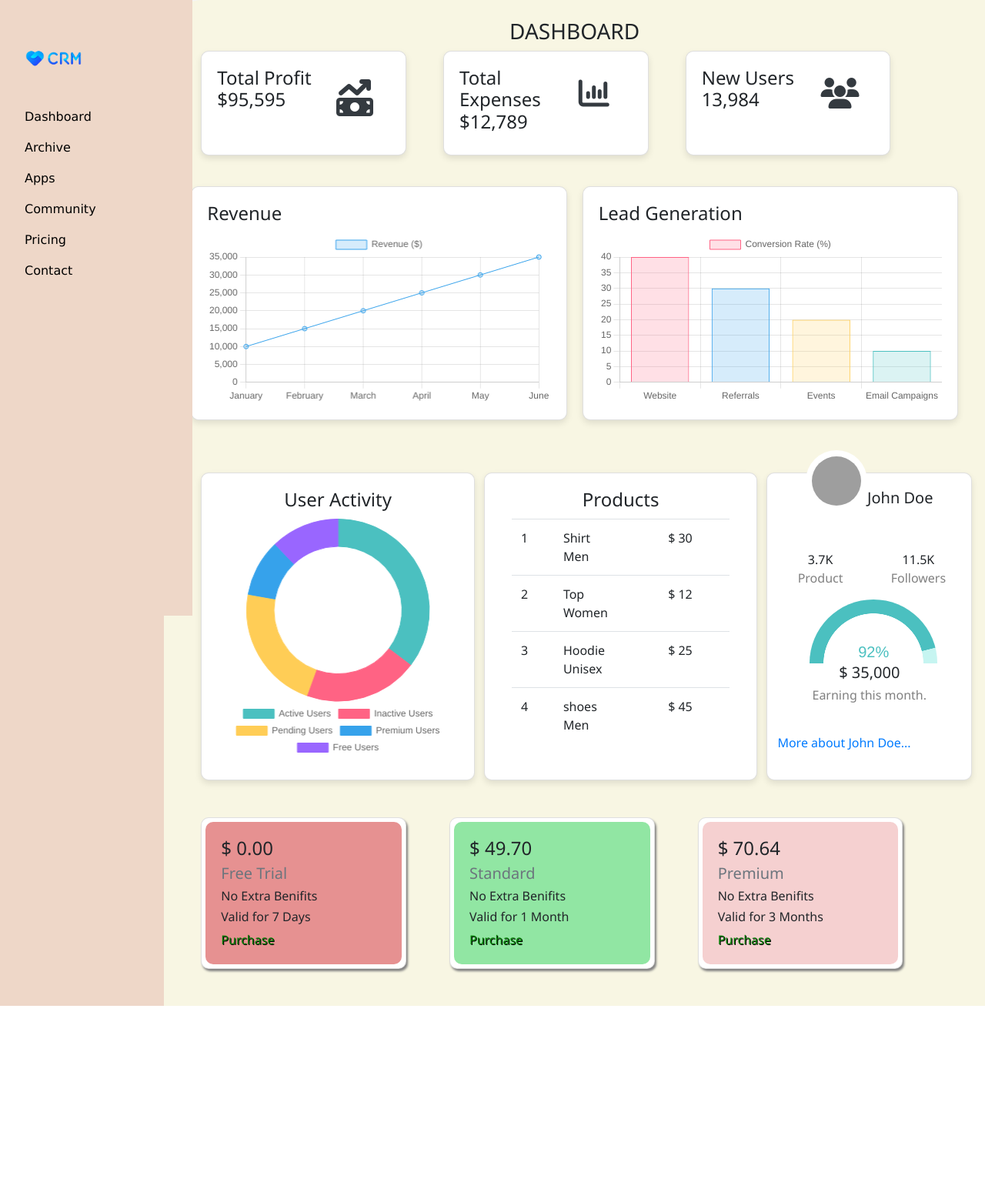
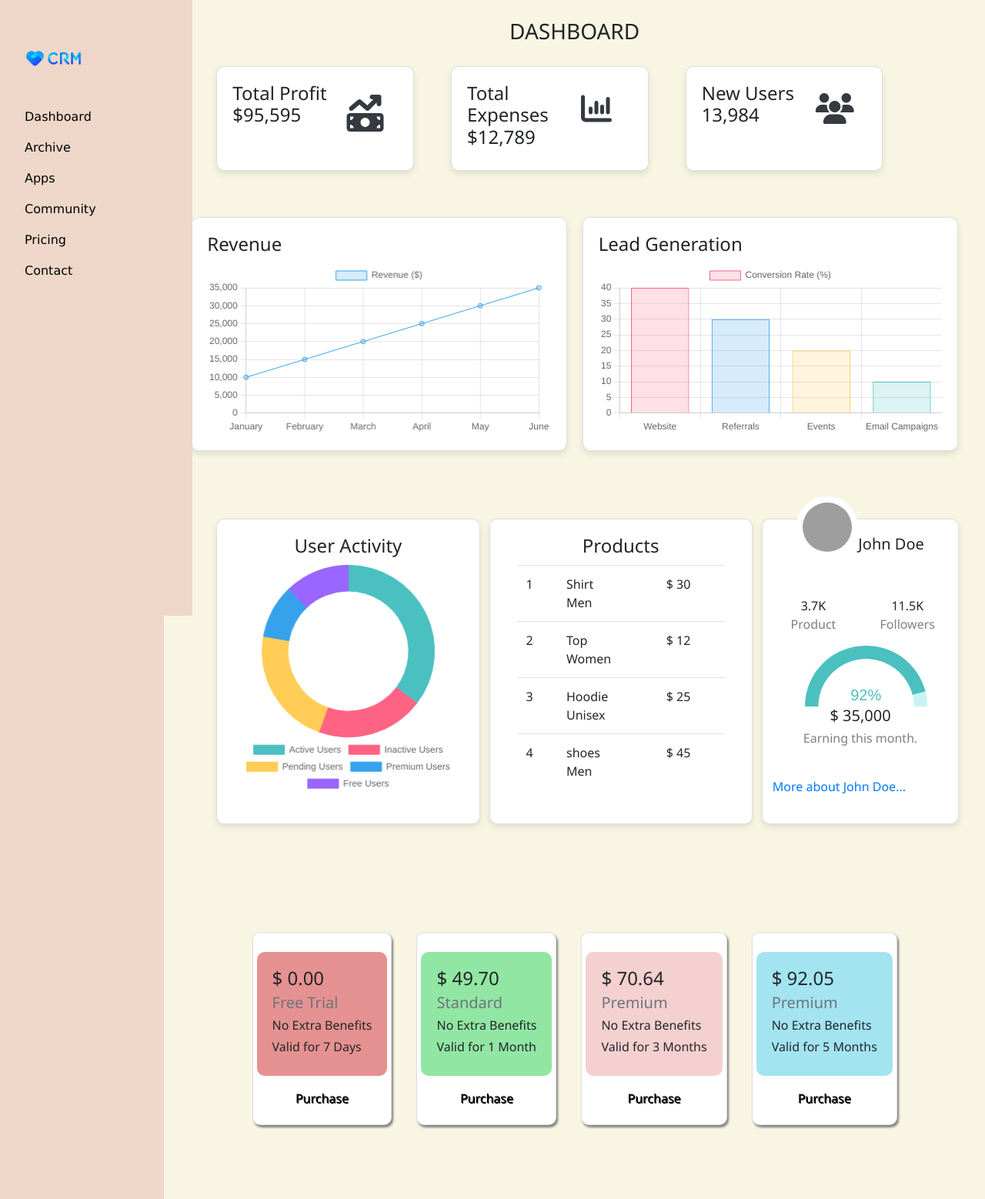
Before and after one commit to renukaraviotp/CRM, a Django app: page /dashboard in a window 1280 px wide. Shown: the whole page at 77% size. Before the commit the page ends 1307 px from the top, so only its background shows below. Run offline with Django 4.2, Linux system fonts and the light colour scheme; some libraries are stand-ins or nearby versions; grey boxes are pictures that could not be loaded.

Commit message:
5 commit

```diff
--- a/templates/base.html
+++ b/templates/base.html
@@ -76,8 +76,8 @@
 
     <div >
       <nav class="navbar navbar-expand-lg  bg-light bcolor" id="navbarList" >
-          <a class="navbar-brand" href="#">
-              <img src="{% static 'images/logo.png' %}" height="60" alt="logo">
+          <a class="navbar-brand" href="{% url "landpage" %}">
+              <img src="{% static 'images/logo.png' %}" height="60">
           </a>
           <button class="navbar-toggler navbar-light" type="button" data-toggle="collapse" data-target="#navbarSupportedContent" aria-controls="navbarSupportedContent" aria-expanded="false" aria-label="Toggle navigation">
               <span class="navbar-toggler-icon"></span>
--- a/templates/dashboard.html
+++ b/templates/dashboard.html
@@ -136,18 +136,11 @@
             -o-border-radius: 49px;
             line-height: 1.7em;
           }
-          #archiveBox{
-            /* width: 100px;
-            height: 100px; */
+          #archivebox{
             transition: all 0.7s ease;
 
         }
-        /* #archiveBox.dragover{
-            height: 150px;
-            width: 150px;
-
-        } */
-        #archiveBox.drop{
+        #archivebox.drop{
             height: 0px;
             width: 0px;
             transition: all 0.7s ease;
@@ -191,20 +184,17 @@
 
 
 
-        #archiveBox.dragover #archiveIcon {
+        #archivebox.dragover #archiveIcon {
         font-size: 2em;
-        /* padding: 50% 35%; */
         transition: font-size 0.7s ease;
         }
-        #archiveDiv{
+        #archivediv{
             display: none;
             transition: opacity 0.7s ease;
         }
         .cardbox{
-            /* border-radius: 15px; */
             box-shadow: 2px 3px 3px grey;
             padding: 5px;
-            /* background-color: rgba(20, 188, 168, 0.2); */
         }
 
         .cardbox:hover{
@@ -224,11 +214,30 @@
             color: black;
 
         }
+        @media (min-width: 768px) {
+            /* Add this style for the archive icon */
+            #archiveIcon.selected {
+                display: block;
+            }
+        }
+        #archiveIcon.selected {
+            display: block;
+        }
+
+        /* Adjust the position of the icon */
+        #archiveIcon.selected {
+            position: absolute;
+            top: 50%;
+            left: 50%;
+            transform: translate(-50%, -50%);
+            z-index: 9999; /* Ensure it's above other elements */
+        }
+
     </style>
 <body>
     <br>
     <h3 style="text-align:center;">DASHBOARD</h3>
-    <div class="row">
+    <div class="row" style="padding:20px;">
         <section class="card col-md-3 ml-5">
             <div class="row">
                 <div class="col-md-8">
@@ -260,38 +269,6 @@
             </div>
         </section>
     </div>
-    {% comment %} <div class="first1">
-        <section class="card">
-            <div class="row">
-                <div class="col-md-8">
-                    <h4>Total Profit <br>$95,595</h4>
-                </div>
-                <div class="market-update-right">
-                    <i class="fa fa-money-bill-trend-up"></i>
-                </div>
-            </div>
-        </section>
-        <section class="card">
-            <div class="row">
-                <div class="col-md-8">
-                    <h4>Total Expenses <br>$12,789</h4>
-                </div>
-                <div class="market-update-right">
-                    <i class="fa fa-bar-chart"></i>
-                </div>
-            </div>
-        </section>
-        <section class="card">
-            <div class="row">
-                <div class="col-md-8">
-                    <h4>New Users <br>13,984</h4>
-                </div>
-                <div class="market-update-right">
-                    <i class="fa fa-users"></i>
-                </div>
-            </div>
-        </section>
-    </div> {% endcomment %}
     <main class="container mainc">
         <section id="revenue" class="card">
             <h2>Revenue</h2>
@@ -302,7 +279,7 @@
             <canvas id="leadGenerationChart" width="400" height="200"></canvas>
         </section>
     </main><br><br>
-    <div class="row">
+    <div class="row" style="padding:20px;">
         <section id="user-activity" class="card col-md-4 ml-5 mr-1">
             <h2 style="text-align:center">User Activity</h2>
             <canvas id="userActivityChart" width="300" height="100"></canvas>
@@ -356,70 +333,95 @@
             </div>
         </section>
     </div><br><br>
-    <!-- archive box -->
-<div class="row mt-5" id="archiveDiv"  >
-    <div id="archiveBox" class="col d-flex justify-content-center" >
-        <i id="archiveIcon" class="fa-solid fa-box-archive fa-fade fa-xl" style="color: orangered;"></i>
+    {% comment %} archive box  {% endcomment %}
+    <div class="row mt-5" id="archivediv"  >
+        <div id="archivebox" class="col d-flex justify-content-center" >
+            <i id="archiveIcon" class="fa-solid fa-box-archive fa-fade fa-xl" style="color: red;"></i>
+        </div>
     </div>
-</div>
-    {% comment %} <div class="acard">
-        <section class="card cardbox">
-            <div class="card-body" style="background-color: #e69191;border-radius:10px;">
+{% comment %} archive cards {% endcomment %}
+    <div class=" col-md justify-content-center  py-5" style="display: flex;flex-wrap: wrap;justify-content: start;">
+
+        <div class="mx-md-3" style"gap:20px;">
+            <div class="card draggable cardbox mt-4" draggable="true">
+                <div class="card-body" style="margin-top: 20px;background-color: #e69191;border-radius:10px;gap:20px" >
                 <h4 class="card-title">$ 0.00</h4>
                 <h5 class="card-subtitle mb-2 text-muted">Free Trial</h5>
-                <h6>No Extra Benifits</h6>
+                <h6>No Extra Benefits</h6>
+                <h6>Valid for 7 Days</h6>
+                </div>
+                <center> <a href="#" class="btn p-3 w-100 " >Purchase</a> </center>
+            </div>
+        </div>
+
+        <div class="mx-md-3" style"gap:20px;">
+            <div class="card draggable cardbox mt-4" draggable="true">
+                <div class="card-body" style="margin-top: 20px;background-color: #91e6a3;border-radius:10px;gap:20px" >
+                    <h4 class="card-title">$ 49.70</h4>
+                    <h5 class="card-subtitle mb-2 text-muted">Standard</h5>
+                    <h6>No Extra Benefits</h6>
+                    <h6>Valid for 1 Month</h6>
+                </div>
+                <center> <a href="#" class="btn p-3 w-100 " >Purchase</a> </center>
+            </div>
+        </div>
+
+        <div class="mx-md-3" style"gap:20px;">
+            <div class="card draggable cardbox mt-4" draggable="true">
+                <div class="card-body" style="margin-top: 20px;background-color: #f5d0d0;border-radius:10px;gap:20px" >
+                    <h4 class="card-title">$ 70.64</h4>
+                    <h5 class="card-subtitle mb-2 text-muted">Premium</h5>
+                    <h6>No Extra Benefits</h6>
+                    <h6>Valid for 3 Months</h6>
+                </div>
+                <center> <a href="#" class="btn p-3 w-100 " >Purchase</a> </center>
+            </div>
+        </div>
+
+        <div class="mx-md-3" style"gap:20px;">
+            <div class="card draggable cardbox mt-4" draggable="true">
+                <div class="card-body" style="margin-top: 20px;background-color: #a3e4f0;border-radius:10px;gap:20px" >
+                    <h4 class="card-title">$ 92.05</h4>
+                    <h5 class="card-subtitle mb-2 text-muted">Premium</h5>
+                    <h6>No Extra Benefits</h6>
+                    <h6>Valid for 5 Months</h6>
+                </div>
+                <center> <a href="#" class="btn p-3 w-100 " >Purchase</a> </center>
+            </div>
+        </div>
+    </div>
+
+
+    {% comment %} <div class="row" style="justify-content: start;">
+        <div class="card cardbox draggable col-md-3 ml-5 mr-2" draggable="true">
+            <div class="card-body" style="background-color: #e69191;border-radius:10px;gap:20px">
+                <h4 class="card-title">$ 0.00 <br>Free Trial</h4>
+                <h6>No Extra Benefits</h6>
                 <h6>Valid for 7 Days</h6>
                 <a href="#" class="card-link" style="color:green;">Purchase</a>
-              </div>
-        </section>
-        <section class="card cardbox">
-            <div class="card-body" style="background-color: #91e6a3;border-radius:10px;">
-                <h4 class="card-title">$ 0.00</h4>
-                <h5 class="card-subtitle mb-2 text-muted">Free Trial</h5>
-                <h6>No Extra Benifits</h6>
-                <h6>Valid for 7 Days</h6>
-                <a href="#" class="card-link" style="color:green;">Purchase</a>
-              </div>
-        </section>
-        <section class="card cardbox">
-            <div class="card-body" style="background-color: #f5d0d0;border-radius:10px;">
-                <h4 class="card-title">$ 0.00</h4>
-                <h5 class="card-subtitle mb-2 text-muted">Free Trial</h5>
-                <h6>No Extra Benifits</h6>
-                <h6>Valid for 7 Days</h6>
-                <a href="#" class="card-link" style="color:green;">Purchase</a>
-              </div>
-        </section>
-    </div> {% endcomment %}
-    <div class="row">
-        <section class="card cardbox col-md-3 ml-5 mr-2">
-            <div class="card-body" style="background-color: #e69191;border-radius:10px;gap:20px">
-                <h4 class="card-title">$ 0.00</h4>
-                <h5 class="card-subtitle mb-2 text-muted">Free Trial</h5>
-                <h6>No Extra Benifits</h6>
-                <h6>Valid for 7 Days</h6>
-                <a href="#" class="card-link" style="color:green;">Purchase</a>
-              </div>
-        </section>
-        <section class="card cardbox col-md-3 ml-5 mr-2">
+            </div>
+        </div>
+        <div class="card draggable cardbox col-md-3 ml-5 mr-2" draggable="true">
             <div class="card-body" style="background-color: #91e6a3;border-radius:10px;">
                 <h4 class="card-title">$ 49.70</h4>
                 <h5 class="card-subtitle mb-2 text-muted">Standard</h5>
-                <h6>No Extra Benifits</h6>
+                <h6>No Extra Benefits</h6>
                 <h6>Valid for 1 Month</h6>
                 <a href="#" class="card-link" style="color:green;">Purchase</a>
-              </div>
-        </section>
-        <section class="card cardbox col-md-3 ml-5 mr-2">
+            </div>
+        </div>
+        <div class="card draggable cardbox col-md-3 ml-5 mr-2" draggable="true">
             <div class="card-body" style="background-color: #f5d0d0;border-radius:10px;">
                 <h4 class="card-title">$ 70.64</h4>
                 <h5 class="card-subtitle mb-2 text-muted">Premium</h5>
-                <h6>No Extra Benifits</h6>
+                <h6>No Extra Benefits</h6>
                 <h6>Valid for 3 Months</h6>
                 <a href="#" class="card-link" style="color:green;">Purchase</a>
-              </div>
-        </section>
-    </div><br><br>
+            </div>
+        </div>
+    </div> {% endcomment %}
+
+    <br><br>
     <script>
         // Revenue Chart
         var revenueData = {
@@ -519,8 +521,8 @@
     </script>
     <script>
         let cards = document.getElementsByClassName('cardbox');
-        let archiveBox = document.getElementById('archiveBox');
-        let archiveDiv = document.getElementById('archiveDiv');
+        let archivebox = document.getElementById('archivebox');
+        let archivediv = document.getElementById('archivediv');
 
         // Load archived cards from local storage
         let archivedCards = JSON.parse(localStorage.getItem('archivedCards')) || [];
@@ -533,29 +535,35 @@
         // Function to handle dropping a card into the archive box
         function handleDrop(selectedCard) {
             selectedCard.style.display = 'none';
-            archiveDiv.style.display = 'none';
+            archivediv.style.display = 'none';
             archivedCards.push(selectedCard.innerHTML); // Save card HTML content
             saveToLocalStorage(); // Save to local storage
+            // Add 'selected' class to archive icon
+            archiveIcon.classList.add('selected');
 
         }
+
 
         for (let card of cards) {
         // Add dragstart event listener for desktop view
         card.addEventListener("dragstart", function(e) {
-            archiveDiv.style.display = 'block'; // Display the archiveDiv
-            archiveDiv.style.opacity = '1';
+            archivediv.style.display = 'block'; // Display the archivediv
+            archivediv.style.opacity = '1';
             let selected = e.target;
 
-            archiveBox.addEventListener("dragover", function(e) {
+            archivebox.addEventListener("dragover", function(e) {
                 e.preventDefault();
             });
 
             card.addEventListener("dragend", function(e) {
-                archiveDiv.style.display = 'none';
+                archivediv.style.display = 'none';
                 selected = null;
+                // Remove 'selected' class from archive icon
+                archiveIcon.classList.remove('selected');
             });
 
-            archiveBox.addEventListener("drop", function(e) {
+
+            archivebox.addEventListener("drop", function(e) {
                 e.preventDefault();
                 handleDrop(selected);
             });
@@ -565,8 +573,8 @@
         card.addEventListener("touchstart", function(e) {
             // Prevent default touch behavior to avoid issues with touch events
             e.preventDefault();
-            archiveDiv.style.display = 'block'; // Display the archiveDiv
-            archiveDiv.style.opacity = '1';
+            archivediv.style.display = 'block'; // Display the archivediv
+            archivediv.style.opacity = '1';
             // Get the touch target
             let touch = e.touches[0];
 
@@ -591,38 +599,25 @@
             card.style.transform = `translate(${deltaX}px, ${deltaY}px)`;
         });
 
-        // Add touchend event listener
-        // card.addEventListener("touchend", function(e) {
-        //     // Reset card position after touchend
-        //     card.style.transform = 'translate(0px, 0px)';
-        //     archiveDiv.style.display = 'none'; // Hide the archiveDiv after touchend
-        //     handleDrop(card);
-
-        // });
-
         card.addEventListener("touchend", function(e) {
         // Reset card position after touchend
         card.style.transform = 'translate(0px, 0px)';
         setTimeout(function() {
-            archiveDiv.style.display = 'none';
-        }, 200); // Hide the archiveDiv after touchend
+            archivediv.style.display = 'none';
+        }, 200); // Hide the archivediv after touchend
 
         // Get the touch position relative to the viewport
         var touchX = e.changedTouches[0].clientX;
         var touchY = e.changedTouches[0].clientY;
         console.log("Touch position: X:", touchX, "Y:", touchY);
 
-        // Check if the touch ended within the boundaries of the archiveDiv
+        // Check if the touch ended within the boundaries of the archivediv
         var elementUnderTouch = document.elementFromPoint(touchX, touchY);
         console.log("Element under touch:", elementUnderTouch);
         if (elementUnderTouch.id === "archiveIcon") {
             handleDrop(card);
         }
     });
-
-
-
-
 
     }
 
@@ -643,29 +638,21 @@
     // Call the function to hide archived cards when the page loads
     window.addEventListener('load', hideArchivedCards);
 
-
-
-
-
-
-
-       // dragover archivebox style
-
        let archiveIcon = document.getElementById('archiveIcon');
 
-        archiveBox.addEventListener('dragover', function(event) {
+        archivebox.addEventListener('dragover', function(event) {
             event.preventDefault(); // Prevent default behavior
-            archiveBox.classList.add('dragover'); // Add 'dragover' class
+            archivebox.classList.add('dragover'); // Add 'dragover' class
 
         });
 
-        archiveBox.addEventListener('dragleave', function(event) {
-            archiveBox.classList.remove('dragover'); // Remove 'dragover' class when leaving
+        archivebox.addEventListener('dragleave', function(event) {
+            archivebox.classList.remove('dragover'); // Remove 'dragover' class when leaving
 
         });
 
-        archiveBox.addEventListener('drop', function(event) {
-            archiveBox.classList.remove('dragover'); // Remove 'dragover' class when leaving
+        archivebox.addEventListener('drop', function(event) {
+            archivebox.classList.remove('dragover'); // Remove 'dragover' class when leaving
 
         });
 
--- a/templates/sidebar.html
+++ b/templates/sidebar.html
@@ -23,23 +23,23 @@
     .nv a{
         color: black;
     }
-    .nitem {
+    .navitm {
     position: relative;
 
     }
-    .nitem::after {
+    .navitm::after {
         content: '';
         position: absolute;
         bottom: 0;
         left: 0;
         width: 0;
         height: 2px;
-        background-color: #97E7E1;
+        background-color: #343a40;
         color: white;
         transition: width 0.3s ease;
     }
 
-    .nitem:hover::after {
+    .navitm:hover::after {
         width: 75%;
 
     }
@@ -73,7 +73,7 @@
     border-radius: 5px;
 }
 
-.nitem {
+.navitm {
     cursor: pointer;
 }
 
@@ -113,22 +113,22 @@
                             <a style="text-decoration: none;" href="{% url "landpage" %}"><img src="{% static 'images/logo.png' %}" alt="logo" height="80"></a>
                         </li>
                         <li class="nav-item px-3">
-                            <a class="nav-link nitem" id="link4" href="{% url "dashboard" %}">Dashboard</a>
+                            <a class="nav-link navitm" id="link4" href="{% url "dashboard" %}">Dashboard</a>
                         </li>
                         <li class="nav-item px-3">
-                            <a class="nav-link nitem" id="link5" href="{% url "archive" %}">Archive</a>
+                            <a class="nav-link navitm" id="link5" href="{% url "archive" %}">Archive</a>
                         </li>
                         <li class="nav-item ">
-                            <a class="nav-link nitem ml-md-3" href="#">Apps</a>
+                            <a class="nav-link navitm ml-md-3" href="#">Apps</a>
                           </li>
                           <li class="nav-item ">
-                            <a class="nav-link nitem ml-md-3" href="#">Community</a>
+                            <a class="nav-link navitm ml-md-3" href="#">Community</a>
                           </li>
                           <li class="nav-item ">
-                              <a class="nav-link nitem ml-md-3" href="#">Pricing</a>
+                              <a class="nav-link navitm ml-md-3" href="#">Pricing</a>
                           </li>
                           <li class="nav-item ">
-                            <a class="nav-link nitem ml-md-3" href="#">Contact</a>
+                            <a class="nav-link navitm ml-md-3" href="#">Contact</a>
                           </li>
                     </ul>
                 </div>
@@ -145,7 +145,7 @@
     // Function to handle click event
 function handleClick(event) {
     // Remove the 'active' class from all links
-    document.querySelectorAll('.nitem').forEach(link => {
+    document.querySelectorAll('.navitm').forEach(link => {
         link.classList.remove('active');
     });
 
@@ -157,7 +157,7 @@ function handleClick(event) {
 }
 
 // Add click event listener to each link
-document.querySelectorAll('.nitem').forEach(link => {
+document.querySelectorAll('.navitm').forEach(link => {
     link.addEventListener('click', handleClick);
 });
 
```
Also changed, not shown: templates/archive.html (+3 -10 lines), templates/crmland.html (+49 -1 lines), static/images/crm.png (deleted), static/images/crm5.png (added), static/images/crmm.png (added).
